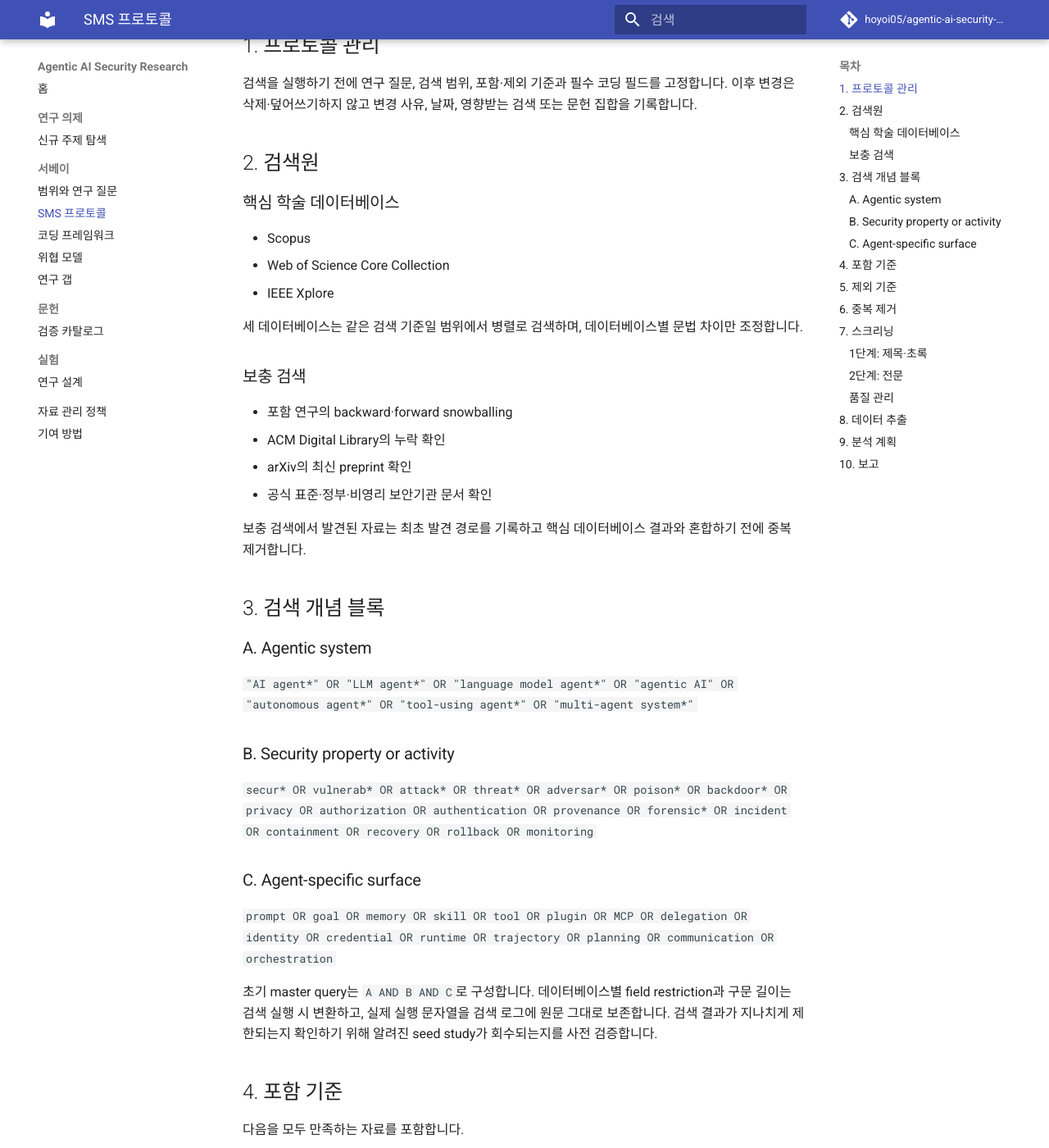
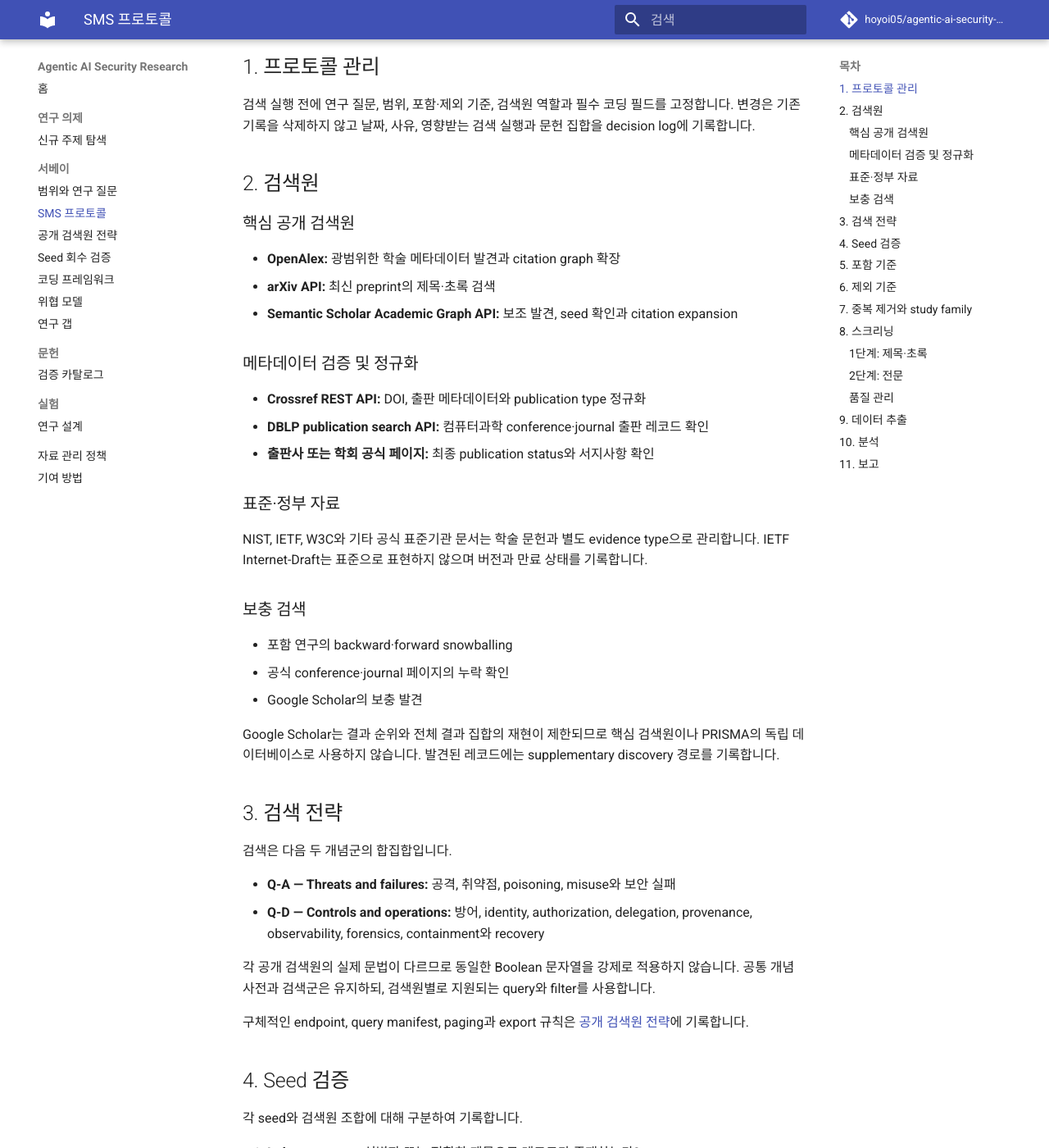
Before and after one commit to hoyoi05/agentic-ai-security-research, an MkDocs documentation site: the page built from docs/survey/protocol.md, in a window 1280 px wide and 1400 px high, scrolled down 258 px. Shown: the whole window at 82% size. Built offline with MkDocs 1.6.1 and Material for MkDocs 9.7.7, drawn with Linux system fonts in a browser that asks for light colours; comment, search, counter and statistics services are not loaded; some of the changed text lies outside the part shown.

Commit message:
research: adopt open-access-first search protocol (#5)
Replace unavailable subscription-database searches with a reproducible OpenAlex, arXiv, Semantic Scholar, Crossref, and DBLP workflow.

```diff
--- a/docs/survey/protocol.md
+++ b/docs/survey/protocol.md
@@ -1,49 +1,62 @@
 # 체계적 매핑 연구 프로토콜
 
-> 프로토콜 버전: 1.0-draft
+> 프로토콜 버전: 1.1-draft
 > 기준일: 2026-08-21
-> 상태: 데이터베이스 검색 전
+> 상태: 공개 검색원 pilot 실행 전
+> 변경 사유: Scopus, Web of Science와 IEEE Xplore 구독 접근 부재
 
 ## 1. 프로토콜 관리
 
-검색을 실행하기 전에 연구 질문, 검색 범위, 포함·제외 기준과 필수 코딩 필드를 고정합니다. 이후 변경은 삭제·덮어쓰기하지 않고 변경 사유, 날짜, 영향받는 검색 또는 문헌 집합을 기록합니다.
+검색 실행 전에 연구 질문, 범위, 포함·제외 기준, 검색원 역할과 필수 코딩 필드를 고정합니다. 변경은 기존 기록을 삭제하지 않고 날짜, 사유, 영향받는 검색 실행과 문헌 집합을 decision log에 기록합니다.
 
 ## 2. 검색원
 
-### 핵심 학술 데이터베이스
+### 핵심 공개 검색원
 
-- Scopus
-- Web of Science Core Collection
-- IEEE Xplore
+- **OpenAlex:** 광범위한 학술 메타데이터 발견과 citation graph 확장
+- **arXiv API:** 최신 preprint의 제목·초록 검색
+- **Semantic Scholar Academic Graph API:** 보조 발견, seed 확인과 citation expansion
 
-세 데이터베이스는 같은 검색 기준일 범위에서 병렬로 검색하며, 데이터베이스별 문법 차이만 조정합니다.
+### 메타데이터 검증 및 정규화
+
+- **Crossref REST API:** DOI, 출판 메타데이터와 publication type 정규화
+- **DBLP publication search API:** 컴퓨터과학 conference·journal 출판 레코드 확인
+- **출판사 또는 학회 공식 페이지:** 최종 publication status와 서지사항 확인
+
+### 표준·정부 자료
+
+NIST, IETF, W3C와 기타 공식 표준기관 문서는 학술 문헌과 별도 evidence type으로 관리합니다. IETF Internet-Draft는 표준으로 표현하지 않으며 버전과 만료 상태를 기록합니다.
 
 ### 보충 검색
 
 - 포함 연구의 backward·forward snowballing
-- ACM Digital Library의 누락 확인
-- arXiv의 최신 preprint 확인
-- 공식 표준·정부·비영리 보안기관 문서 확인
+- 공식 conference·journal 페이지의 누락 확인
+- Google Scholar의 보충 발견
 
-보충 검색에서 발견된 자료는 최초 발견 경로를 기록하고 핵심 데이터베이스 결과와 혼합하기 전에 중복 제거합니다.
+Google Scholar는 결과 순위와 전체 결과 집합의 재현이 제한되므로 핵심 검색원이나 PRISMA의 독립 데이터베이스로 사용하지 않습니다. 발견된 레코드에는 supplementary discovery 경로를 기록합니다.
 
-## 3. 검색 개념 블록
+## 3. 검색 전략
 
-### A. Agentic system
+검색은 다음 두 개념군의 합집합입니다.
 
-`"AI agent*" OR "LLM agent*" OR "language model agent*" OR "agentic AI" OR "autonomous agent*" OR "tool-using agent*" OR "multi-agent system*"`
+- **Q-A — Threats and failures:** 공격, 취약점, poisoning, misuse와 보안 실패
+- **Q-D — Controls and operations:** 방어, identity, authorization, delegation, provenance, observability, forensics, containment와 recovery
 
-### B. Security property or activity
+각 공개 검색원의 실제 문법이 다르므로 동일한 Boolean 문자열을 강제로 적용하지 않습니다. 공통 개념 사전과 검색군은 유지하되, 검색원별로 지원되는 query와 filter를 사용합니다.
 
-`secur* OR vulnerab* OR attack* OR threat* OR adversar* OR poison* OR backdoor* OR privacy OR authorization OR authentication OR provenance OR forensic* OR incident OR containment OR recovery OR rollback OR monitoring`
+구체적인 endpoint, query manifest, paging과 export 규칙은 [공개 검색원 전략](search-strategy.md)에 기록합니다.
 
-### C. Agent-specific surface
+## 4. Seed 검증
 
-`prompt OR goal OR memory OR skill OR tool OR plugin OR MCP OR delegation OR identity OR credential OR runtime OR trajectory OR planning OR communication OR orchestration`
+각 seed와 검색원 조합에 대해 구분하여 기록합니다.
 
-초기 master query는 `A AND B AND C`로 구성합니다. 데이터베이스별 field restriction과 구문 길이는 검색 실행 시 변환하고, 실제 실행 문자열을 검색 로그에 원문 그대로 보존합니다. 검색 결과가 지나치게 제한되는지 확인하기 위해 알려진 seed study가 회수되는지를 사전 검증합니다.
+1. **Index presence:** 식별자 또는 정확한 제목으로 레코드가 존재하는가?
+2. **Query retrieval:** Q-A 또는 Q-D query가 해당 레코드를 회수하는가?
+3. **Metadata verification:** DOI, arXiv ID, 저자, 연도와 publication status를 권위 있는 원본에서 확인했는가?
 
-## 4. 포함 기준
+색인되지 않은 seed는 query false negative로 계산하지 않습니다. 검색어 수정은 특정 제목에만 맞춘 용어가 아니라 누락된 일반 개념을 보완할 때만 허용합니다.
+
+## 5. 포함 기준
 
 다음을 모두 만족하는 자료를 포함합니다.
 
@@ -53,72 +66,82 @@
 4. 제목과 초록 또는 전문을 확인할 수 있다.
 5. 중복 출판인 경우 가장 완전한 버전을 대표 레코드로 선택할 수 있다.
 
-## 5. 제외 기준
+## 6. 제외 기준
 
-- 일반적인 LLM jailbreak·prompt injection만 다루고 Agent 행동이나 시스템 효과를 분석하지 않음
-- Agentic AI와 직접 연결되지 않은 전통적 MAS 보안
+- Agent 행동이나 시스템 효과와 연결되지 않은 일반 LLM jailbreak·prompt injection
+- LLM 기반 Agentic AI와 직접 연결되지 않은 전통적 MAS 보안
 - 보안 주장 없이 성능·정확도·효율만 평가
 - 초록, 발표 슬라이드 또는 홍보문만 존재하여 연구 방법을 판단할 수 없음
 - 영어 또는 한국어 이외의 자료로서 신뢰할 수 있는 전문 검토가 불가능함
 - 철회되었거나 출처·저자를 확인할 수 없음
 
-제외 시 최초로 적용된 하나의 주 제외 사유를 기록합니다.
+제외 시 최초로 적용한 하나의 주 제외 사유를 기록합니다.
 
-## 6. 중복 제거
+## 7. 중복 제거와 study family
 
-1. DOI 정규화 및 완전 일치
+1. DOI 소문자화와 URL prefix 제거 후 완전 일치
 2. arXiv ID, 표준 문서 번호 또는 공식 URL 일치
-3. 정규화한 제목과 제1저자·연도 비교
-4. preprint와 출판본 연결
-5. 수동 검토가 필요한 유사 레코드 표시
+3. 정규화 제목과 제1저자·연도 비교
+4. preprint, conference와 journal 확장본 연결
+5. 유사 레코드 수동 검토
 
-preprint와 peer-reviewed 버전은 하나의 study family로 연결하되, 출판 상태와 아티팩트 차이는 보존합니다.
+preprint와 peer-reviewed 버전은 하나의 study family로 연결합니다. publication status, version date, artifact와 결과 차이는 보존하며, peer-reviewed 상태를 자동 추론하지 않습니다.
 
-## 7. 스크리닝
+## 8. 스크리닝
 
 ### 1단계: 제목·초록
 
-포함, 제외, 불확실로 판정합니다. 불확실 레코드는 전문 단계로 전달합니다.
+포함, 제외, 불확실로 판정합니다. 불확실은 전문 단계로 전달합니다.
 
 ### 2단계: 전문
 
-모든 포함 기준과 제외 기준을 다시 적용하고, 제외 자료에는 표준화된 사유를 부여합니다.
+모든 포함·제외 기준을 다시 적용하고 표준화된 제외 사유를 기록합니다.
 
 ### 품질 관리
 
-- 판정 기준이 변경되면 이미 검토한 레코드에 소급 적용
-- 경계 사례와 최종 결정 근거를 decision log에 기록
-- 단일 검토로 진행할 때는 무작위 표본을 일정 기간 후 재판정하여 intra-rater consistency를 확인
-- 공동 검토자가 참여하면 중복 표본의 agreement와 불일치를 기록
+- 기준 변경 시 이미 검토한 레코드에 소급 적용
+- 경계 사례를 decision log에 기록
+- 단일 검토자는 무작위 표본을 일정 기간 후 재판정하여 intra-rater consistency 확인
+- 공동 검토자는 중복 표본의 agreement와 불일치 기록
 
-## 8. 데이터 추출
+## 9. 데이터 추출
 
-포함 문헌에는 다음 필드군을 코딩합니다.
-
-- 서지 및 발견 경로
+- 서지사항, 식별자, publication status와 발견 경로
 - 연구 역할과 보안 수명주기
 - 공격자, 보호 자산, 공격 표면과 신뢰 경계
-- Agent 아키텍처, 프레임워크, 모델, 도구와 배포 환경
+- Agent 아키텍처, 모델, 도구, 프로토콜과 배포 환경
+- identity, credential, delegation과 authorization
 - 공격·방어 방법과 실제 시스템 효과
-- 데이터셋, benchmark, baseline, 지표와 실험 반복
+- logging, tracing, provenance와 forensic evidence
+- 데이터셋, benchmark, baseline, 지표와 반복 수
 - 코드·데이터·trace 공개 여부
 - evidence status와 reproduction status
-- 한계, 위협 요인, 연구 갭 후보
+- 한계, validity threat와 연구 갭 후보
 
-구체적인 허용 값과 다중 코딩 규칙은 코딩 프레임워크를 따릅니다.
+## 10. 분석
 
-## 9. 분석 계획
-
-- 연도·publication type·연구 역할별 빈도
+- 연도·publication type·연구 역할별 분포
 - 보안 영역 × 시스템 계층 evidence map
 - 공격 수명주기 × 방어 수명주기 coverage
-- 평가 환경·데이터셋·지표의 사용 분포
-- 아티팩트 공개와 재현 상태 분포
-- 연구 밀도, 실증 성숙도, 재현 가능성을 결합한 gap matrix
-- RQ7 후보의 신규성, 실험 가능성, 기존 역량 적합성과 예상 기여 비교
+- identity·lifecycle·delegation·provenance·forensics coverage
+- 평가 환경·데이터셋·지표 분포
+- 아티팩트 공개와 재현 상태
+- 연구 밀도, 실증 성숙도와 재현성을 결합한 gap matrix
+- RQ7 후보의 신규성, 실험 가능성, 역량 적합성과 예상 기여
 
-연구 수가 적은 영역을 자동으로 연구 갭으로 단정하지 않습니다. 실제 중요성, 기존 연구의 질, 실증 가능성, 인접 분야의 해결 여부를 함께 검토합니다.
+연구 수가 적다는 사실만으로 연구 갭을 확정하지 않습니다.
 
-## 10. 보고
+## 11. 보고
 
-검색·중복 제거·스크리닝 흐름은 PRISMA 형태의 수치로 보고합니다. 최종 보고에는 검색일, 실제 검색식, 데이터베이스별 결과 수, 중복 수, 단계별 제외 수와 제외 사유를 포함합니다.
+검색·중복 제거·스크리닝 흐름은 PRISMA 형태로 보고합니다. 최종 보고에는 다음을 포함합니다.
+
+- 검색원과 접근 방식
+- 검색일과 실제 raw query·filter
+- API endpoint, paging, cursor와 결과 수
+- export 파일의 checksum
+- 검색원별·검색군별 결과와 중복 수
+- 단계별 제외 수와 제외 사유
+- seed index presence와 query recall
+- 검색원 coverage와 metadata limitation
+
+구독 데이터베이스를 실행하지 않았다는 사실은 제한사항으로 명시하며, 실행하지 않은 검색 결과 수를 추정하거나 보고하지 않습니다.
--- a/mkdocs.yml
+++ b/mkdocs.yml
@@ -26,6 +26,8 @@
   - 서베이:
       - 범위와 연구 질문: survey/scope.md
       - SMS 프로토콜: survey/protocol.md
+      - 공개 검색원 전략: survey/search-strategy.md
+      - Seed 회수 검증: survey/seed-validation.md
       - 코딩 프레임워크: survey/coding-framework.md
       - 위협 모델: survey/threat-model.md
       - 연구 갭: survey/research-gaps.md
```
Also changed, not shown: README.md (+9 -6 lines), docs/survey/search-strategy.md (added, +216 -0 lines), docs/survey/seed-validation.md (added, +55 -0 lines), 2 other files.
